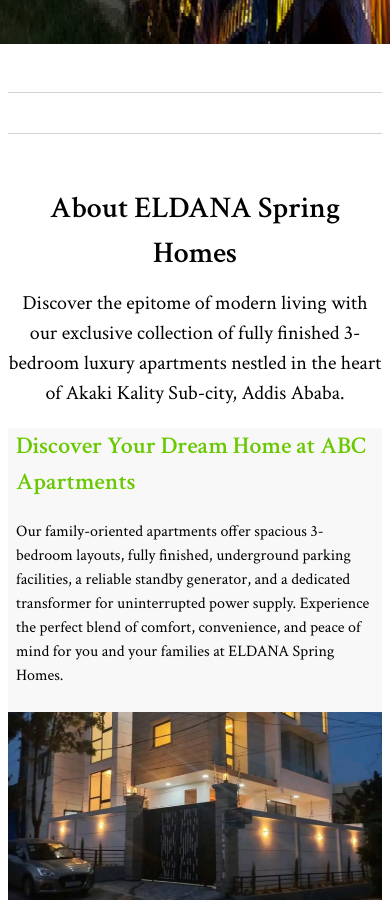
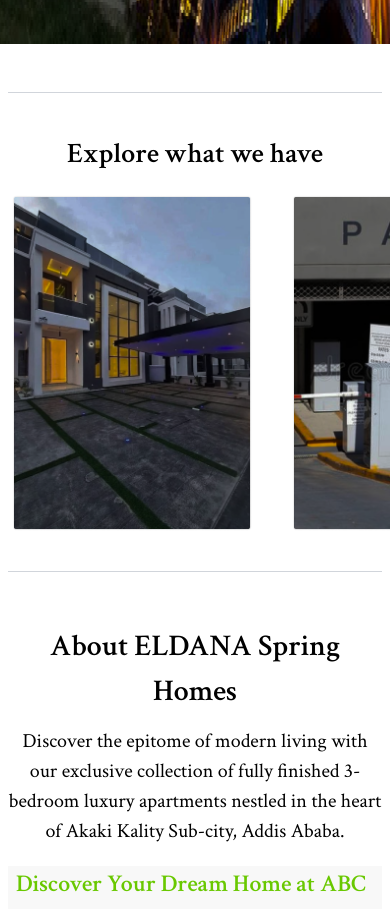
Before and after one commit to haileamlakwalelige/real-estate-elda, a React (Vite) app: page / in a window 390 px wide. Shown: the part 800-1709 px from the top of the page. Built offline with nearby package versions, Linux system fonts and the light colour scheme.

Commit message:
update home page by adding home explorer 2 section for responsive ness.

```diff
--- a/src/screens/Home.tsx
+++ b/src/screens/Home.tsx
@@ -7,8 +7,8 @@ import HomeExplore from '../components/home/HomeExplore';
 import HomeForm from '../components/home/HomeForm';
 import HomeHero from '../components/home/HomeHero';
 import HomeProperty from '../components/home/HomeProperty';
-// import HomeHero from '../components/home/HomeHero';
 import HomeWhy from '../components/home/HomeWhy';
+import Try from '../components/home/HomeExplorer2';
 import HorizontalLine from '../components/reusable/HorizontalLine';
 
 const Home = () => {
@@ -20,6 +20,7 @@ const Home = () => {
       <HomeHero />
       <HorizontalLine />
       <HomeExplore />
+      <Try />
       <HorizontalLine />
       <HomeAbout />
       <HorizontalLine />
```
